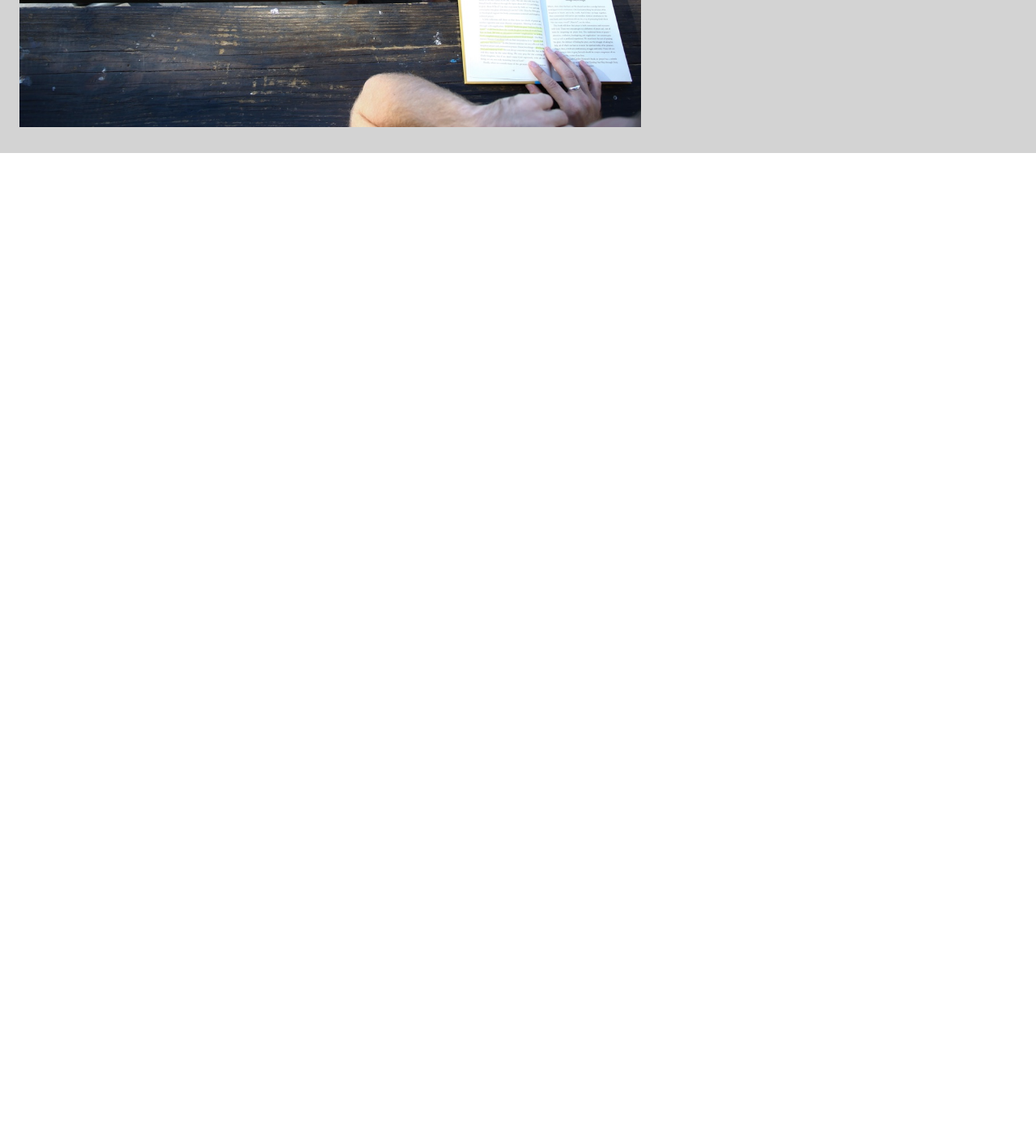
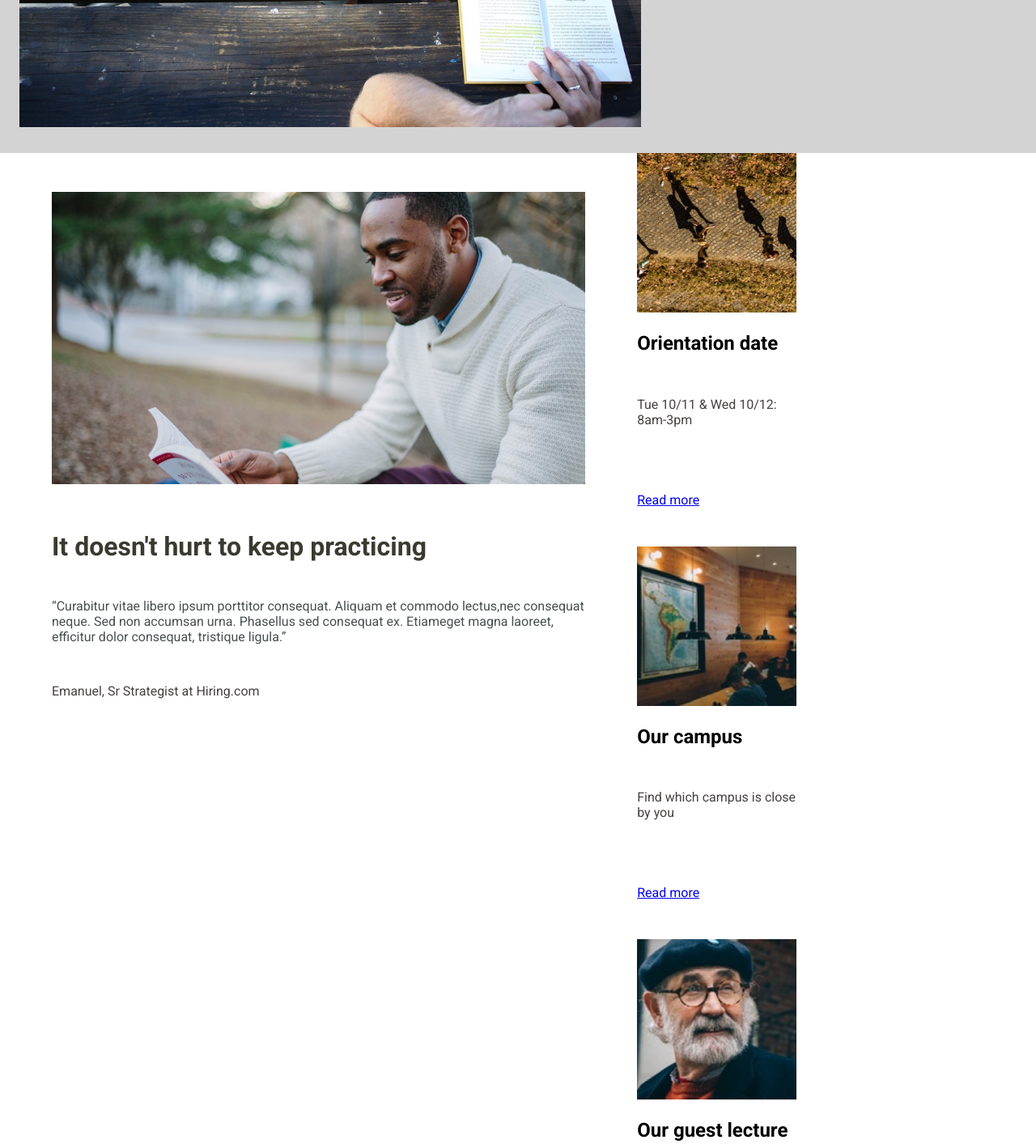
Before and after one commit to lilyaloha/colmaracademy, a plain HTML site: page index.html in a window 1280 px wide. Shown: the part 513-1926 px from the top of the page at 81% size. Before the commit the page ends 800 px from the top, so only its background shows below. Drawn offline with Linux system fonts and the light colour scheme; files whose address does not match are found by name.

Commit message:
progressing the information section

```diff
--- a/index.html
+++ b/index.html
@@ -41,6 +41,48 @@
     </div>
     </div>
 
+<!-- information Section-->
+
+<div id="information">
+   <div class="flex-container information">
+     <div class="content">
+       <div class="quote">
+        <figure>
+         <img src="resources/images/information-main.jpg">
+         <figcaption><h1>It doesn't hurt to keep practicing</h1>
+         <q>Curabitur vitae libero ipsum porttitor consequat. Aliquam et commodo lectus,nec consequat neque. Sed non accumsan urna. Phasellus sed consequat ex. Etiameget magna laoreet, efficitur dolor consequat, tristique ligula.</q>
+         <p>Emanuel, Sr Strategist at Hiring.com</p></figcaption>
+        </figure>
+       </div>
+      <div class="orientation">
+        <div class="flex-container orientation">
+          <div class="items">
+            <img src="resources/images/information-orientation.jpg">
+            <h2>Orientation date</h2>
+            <p>Tue 10/11 & Wed 10/12: 8am-3pm</p>
+            <p><a href="#">Read more</a></p>
+          <div class="items">
+            <img src="resources/images/information-campus.jpg">
+            <h2>Our campus</h2>
+            <p>Find which campus is close by you</p>
+            <p><a href="#">Read more</a></p>
+          <div class="items">
+             <img src="resources/images/information-guest-lecture.jpg">
+             <h2>Our guest lecture</h2>
+             <p>Join a keynote with Oliver Sack about music in medical treatment</p>
+             <p><a href>Read more</a></p>
+          </div>
+          </div>
+          </div>
+        </div>
+     </div>
+     </div>
+   </div>
+</div>
+
+
+
+
     </div>
 </body>
 </html>
--- a/resources/css/style.css
+++ b/resources/css/style.css
@@ -10,6 +10,10 @@ body {
     justify-content: center;
     flex-wrap: wrap;
     align-items: center;
+}
+
+.flex-container .content{
+    display: flex;
 }
 
 /* Header Section */
@@ -73,9 +77,7 @@ nav a:hover {
     margin: auto;
 }
 
-.flex-container .content{
-    display: flex;
-}
+
 
 .flex-container .caption {
     flex-direction: column;
@@ -119,5 +121,46 @@ nav a:hover {
     text-align: center;
     padding: 0.5em 5em;
     text-decoration: none;
+}
+
+/* Information Section*/
+
+#information .flex-container {
+    align-items: center;
+    flex-wrap: wrap;
+    margin: 0;
+    width: 100%;
 
 }
+
+#information .quote {
+    display: flex;
+    flex-direction: column;
+    padding: 2em 1.5em;
+    width: 60%;
+}
+
+#information img {
+    width: 100%;
+}
+
+#information h1{
+    padding-top: 2rem;
+    padding-bottom: 1.5rem;
+    color: #3b3a30;
+}
+
+#information q {
+    color: #484f4f;
+
+}
+
+#information p{
+    padding-top: 2em;
+    padding-bottom: 2em;
+    color: #454140;
+}
+
+#information .orientation {
+    width: 40%;
+}
```
